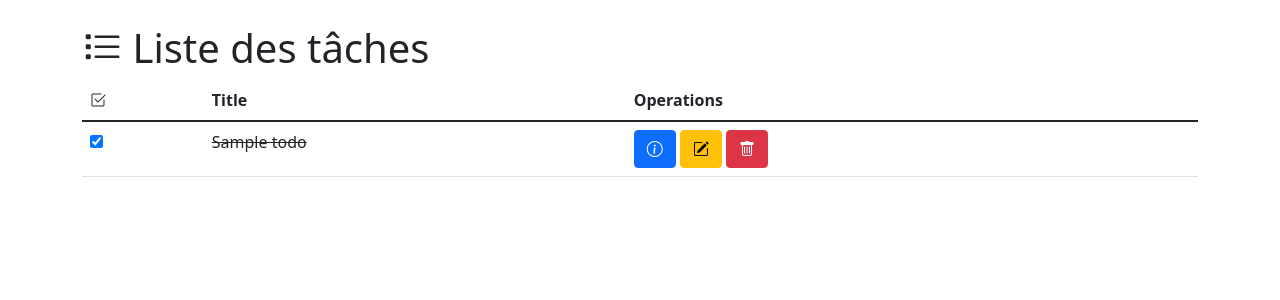
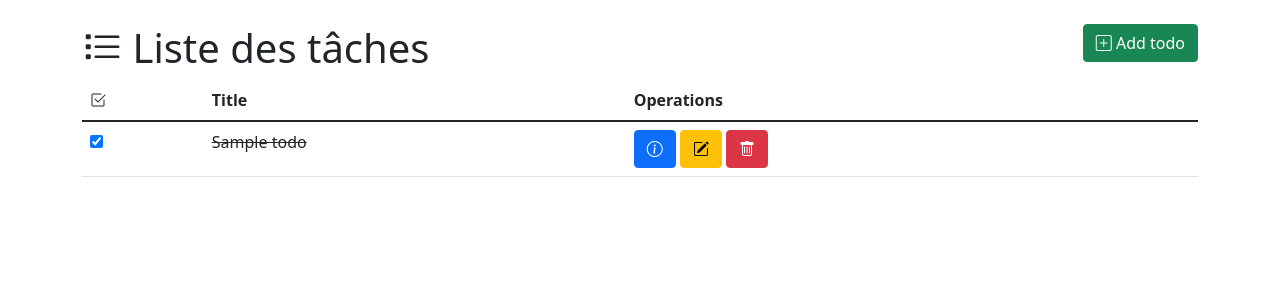
Before and after one commit to houcem-h/dsi21_2021, a PHP site: page / in a window 1280 px wide. Shown: the top 300 px of the page. Run offline with PHP 8.4, Linux system fonts and the light colour scheme; tables that the repository leaves empty or names only in its code hold one stand-in row (values such as "Sample post"); some libraries are stand-ins or nearby versions.

Commit message:
create add todo button

```diff
--- a/05-connect-bd/index.phtml
+++ b/05-connect-bd/index.phtml
@@ -1,5 +1,11 @@
-
-<h1><i class="bi bi-list-task"></i> Liste des tâches</h1>
+<div class="row">
+    <div class="col">
+        <h1><i class="bi bi-list-task"></i> Liste des tâches</h1>
+    </div>
+    <div class="col">
+        <a href="add_todo.php" class="btn btn-success float-end"><i class="bi bi-plus-square"></i> Add todo</a>
+    </div>
+</div>
 <table class="table table-hover">
     <thead>
         <tr>
```
